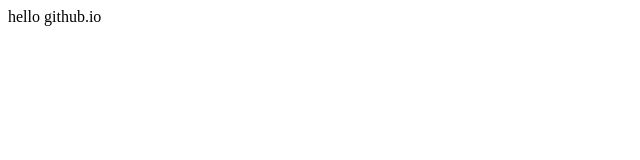
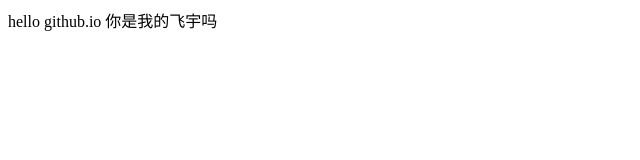
Before and after one commit to meteorshower2013/meteorshower2013.github.io, a plain HTML site: page index.html in a window 1280 px wide. Shown: the whole page, without its empty margins (0-640 px from the left). Drawn offline with Linux system fonts and the light colour scheme.

Commit message:
Update index.html

```diff
--- a/index.html
+++ b/index.html
@@ -15,6 +15,7 @@
 </head>
 <body>
     hello github.io
+    你是我的飞宇吗
 </body>
     <!-- Google Tag Manager (noscript) -->
 <noscript><iframe src="https://www.googletagmanager.com/ns.html?id=GTM-W5Q9PGR"
```
